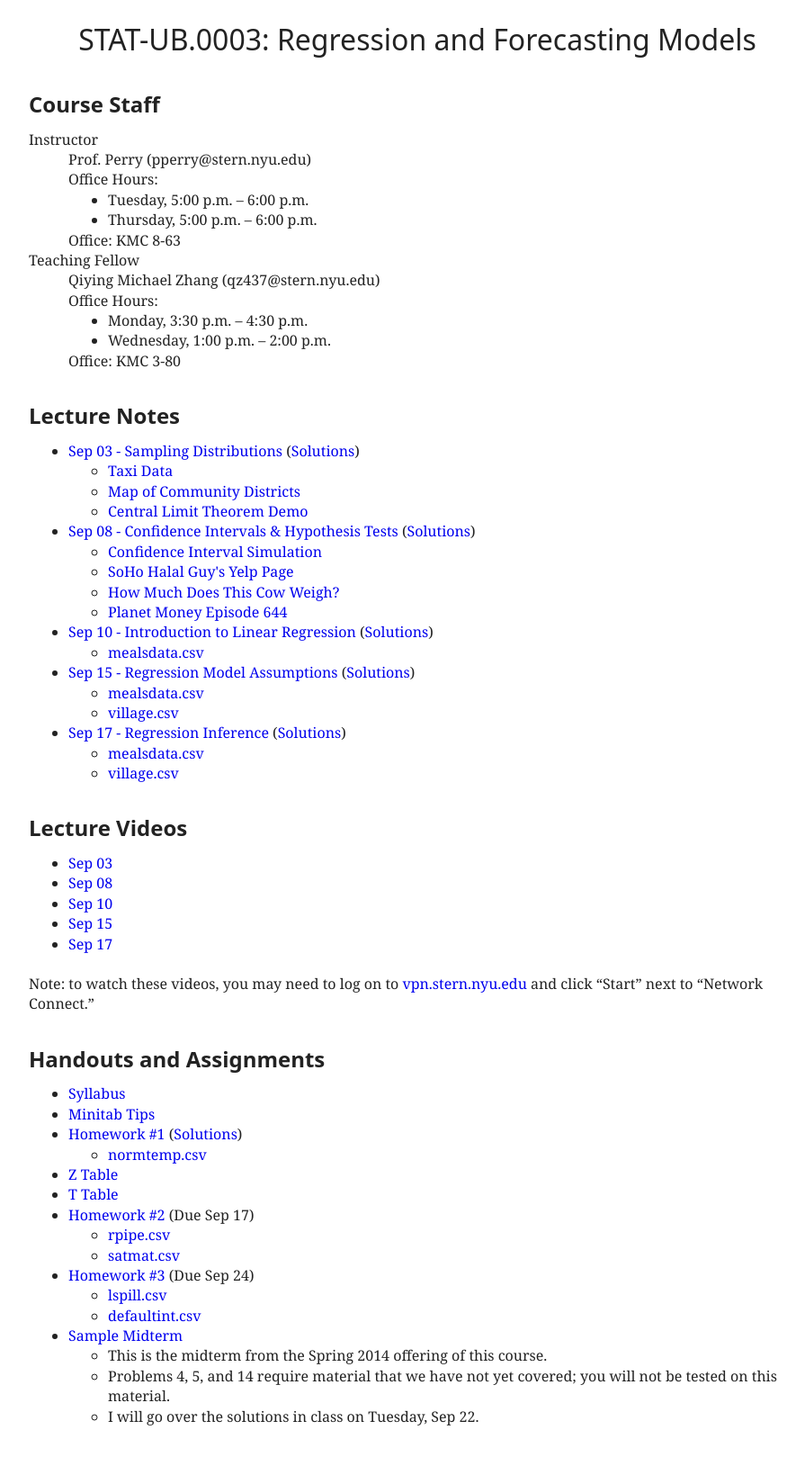
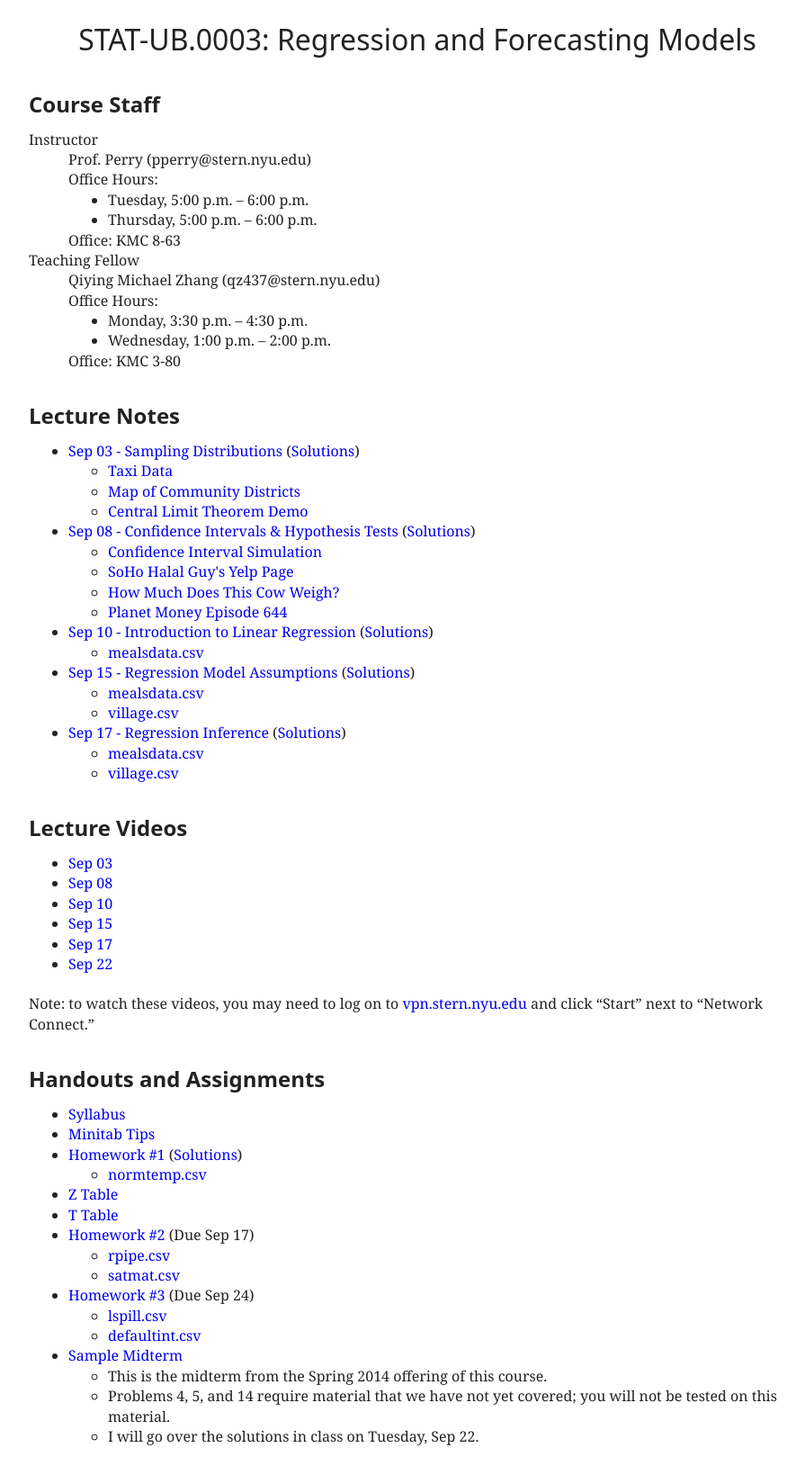
Before and after one commit to patperry/patperry.github.com, a Jekyll site: the page built from course/ub0003/index.html, in a window 1280 px wide. Shown: the whole page at 90% size, without its empty margins (176-1071 px from the left). Built offline with Jekyll 4.4.1, drawn with Linux system fonts in a browser that asks for light colours; before the commit the page ends 1607 px from its top, so only the background shows below that.

Commit message:
add link to lecture video

```diff
--- a/course/ub0003/index.html
+++ b/course/ub0003/index.html
@@ -75,6 +75,7 @@
   <li><a href="http://nyustern.mediasite.com/Mediasite/Play/d1fd10bdb4af4f4fa5161c60b7be917c1d">Sep 10</a>
   <li><a href="http://nyustern.mediasite.com/Mediasite/Play/3689ca0c1d574ebd969c4dc62b84bd211d">Sep 15</a>
   <li><a href="http://nyustern.mediasite.com/Mediasite/Play/b18964a932334dfe9756709157102bce1d">Sep 17</a>
+  <li><a href="http://nyustern.mediasite.com/Mediasite/Play/b4545d437f474d4fb500e226d732f6b61d">Sep 22</a>
 </ul>
 <p>Note: to watch these videos, you may need to log on to <a href="http://vpn.stern.nyu.edu/">vpn.stern.nyu.edu</a>
   and click &ldquo;Start&rdquo; next to &ldquo;Network Connect.&rdquo;
```
